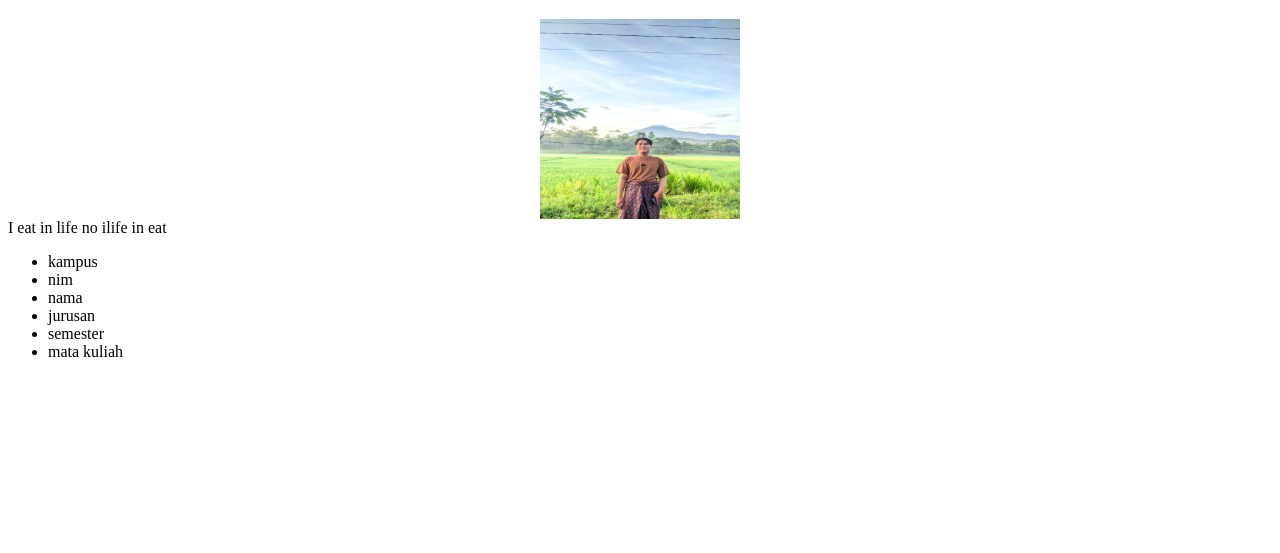
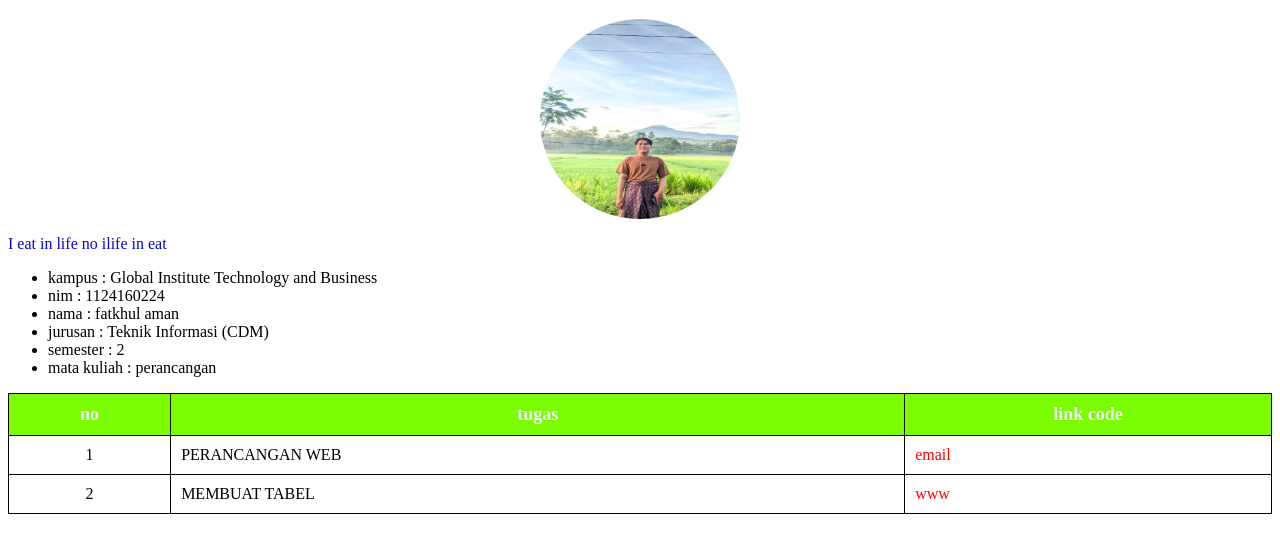
Before and after one commit to amanfatkhul/uts-perancangan-web-by-fatkhul-aman-1124160224-, a plain HTML site: page index.html in a window 1280 px wide. Shown: the part 61-614 px from the top of the page. Drawn offline with Linux system fonts and the light colour scheme.

Commit message:
menambahkan tabel

```diff
--- a/index.html
+++ b/index.html
@@ -8,17 +8,68 @@
 <body>
     <header>
         <H1>web profile fatkhul aman 1124160224</H1>
-        <img src="93c6da96-9e96-46f2-a615-213bb747cf19.jpg" alt="profil image"style="width: 200px;height:200px;
-        border-radius;50%;display:block;margin:auto;"
-        <p style="color:blue">I eat in life no ilife in eat</p>
+        <img src="93c6da96-9e96-46f2-a615-213bb747cf19.jpg" alt="profil image"style="border-radius: 50%;width: 200px;
+        height: 200px;display:block;margin:auto">
+        <p style="color:rgb(7, 7, 209)">I eat in life no ilife in eat</p>
     </header>
-    <ul stle="list-style-type: disc; color: black;">
-        <li>kampus</li>
-        <li>nim</li>
-        <li>nama</li>
-        <li>jurusan</li>
-        <li>semester</li>
-        <li>mata kuliah</li>
+    <ul stle="list-style-type: disc;">
+        <li>kampus : Global Institute Technology and Business</li>
+        <li>nim : 1124160224</li>
+        <li>nama : fatkhul aman</li>
+        <li>jurusan : Teknik Informasi (CDM)</li>
+        <li>semester : 2</li>
+        <li>mata kuliah : perancangan</li>
     </ul>
 </body>
 </html>
+
+<!DOCTYPE html>
+<html lang="en">
+<head>
+    <meta charset="UTF-8">
+    <meta name="viewport" content="width=device-width, initial-scale=1.0">
+    <title>Document</title>
+    <style> table {
+        border-collapse:collapse; width:100%; border:1px solid black;}
+    th, td {
+        padding: 10px;
+        border: 1px solid black;
+        }
+    th {
+        background-color: lawngreen;
+        color: aliceblue;
+        font-weight: bold;
+        font-size: 18px;
+        text-align: center;
+        }
+    td:nth-child(1) {
+        text-align: center;
+        }
+    td:nth-child(2){
+        text-transform: uppercase;
+        }
+    td:nth-child(3){
+        color: red;
+        }
+    </style>
+</head>
+<body>
+    <table>
+        <tr>
+            <th>no</th>
+            <th>tugas</th>
+            <th>link code</th>
+        </tr>
+        <tr>
+            <td>1</td>
+            <td>perancangan web</td>
+            <td>email</td>
+        </tr>
+        <tr>
+            <td>2</td>
+            <td>membuat tabel</td>
+            <td>www</td>
+        </tr>
+    </table>
+</body>
+</html>
```
